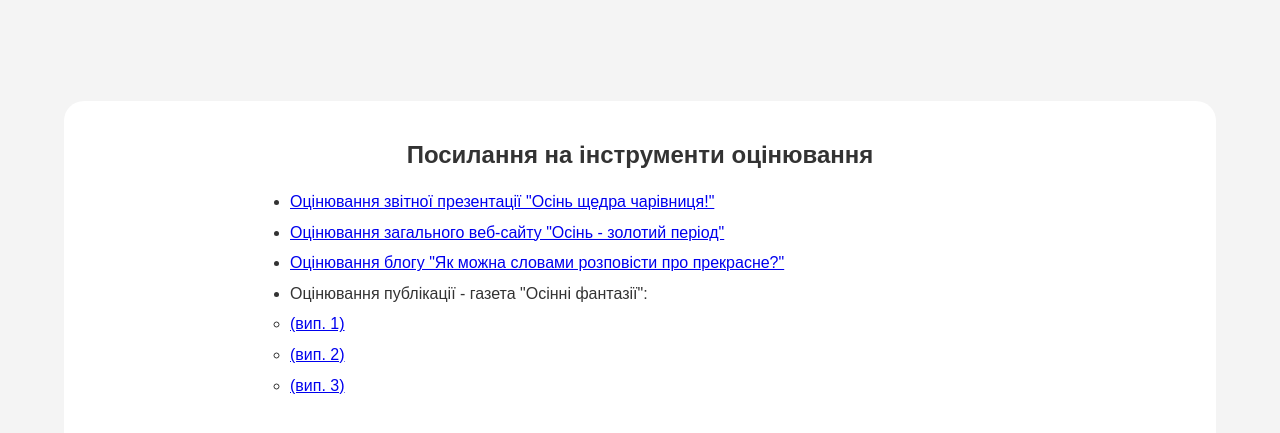
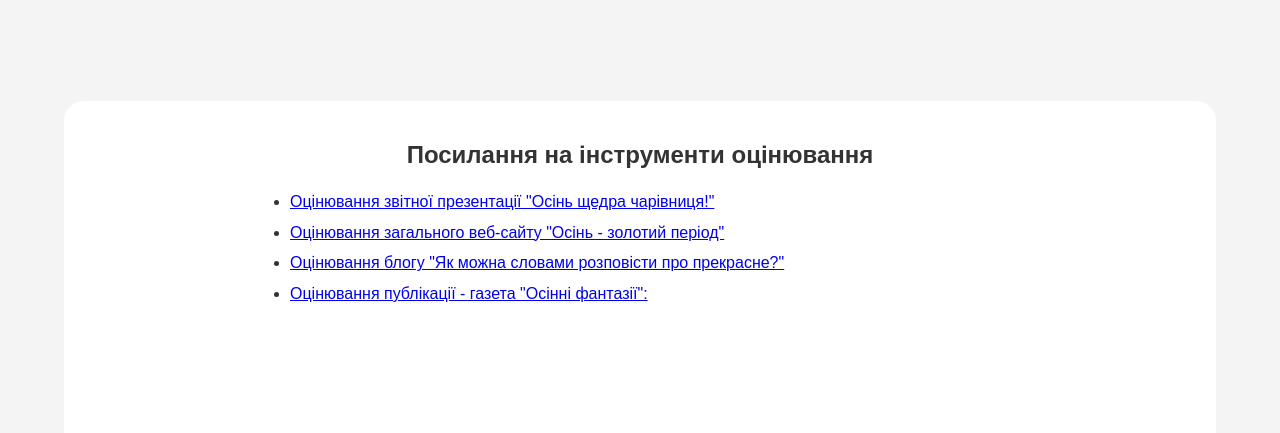
Before and after one commit to PyvVolodymyr/frame_test, a plain HTML site: page assessment.html in a window 1280 px wide. Shown: the part 283-716 px from the top of the page. Drawn offline with Linux system fonts and the light colour scheme.

Commit message:
Add files via upload

```diff
--- a/assessment.html
+++ b/assessment.html
@@ -41,14 +41,7 @@
       <li><a href="#">Оцінювання звітної презентації "Осінь щедра чарівниця!"</a></li>
       <li><a href="#">Оцінювання загального веб-сайту "Осінь - золотий період"</a></li>
       <li><a href="#">Оцінювання блогу "Як можна словами розповісти про прекрасне?"</a></li>
-      <li>
-        Оцінювання публікації - газета "Осінні фантазії":
-        <ul>
-          <li><a href="#">(вип. 1)</a></li>
-          <li><a href="#">(вип. 2)</a></li>
-          <li><a href="#">(вип. 3)</a></li>
-        </ul>
-      </li>
+      <li><a href="#">Оцінювання публікації - газета "Осінні фантазії":</a></li>
     </ul>
   </main>
 
```
